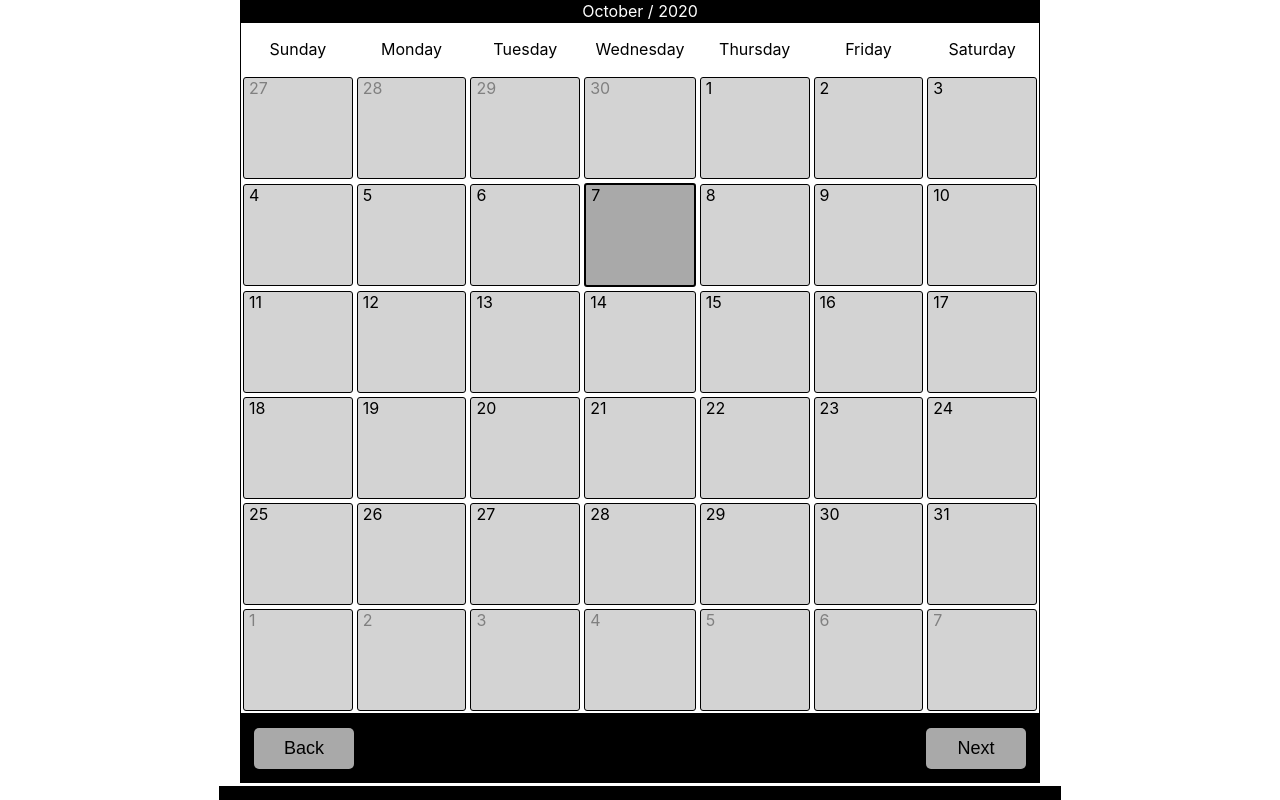
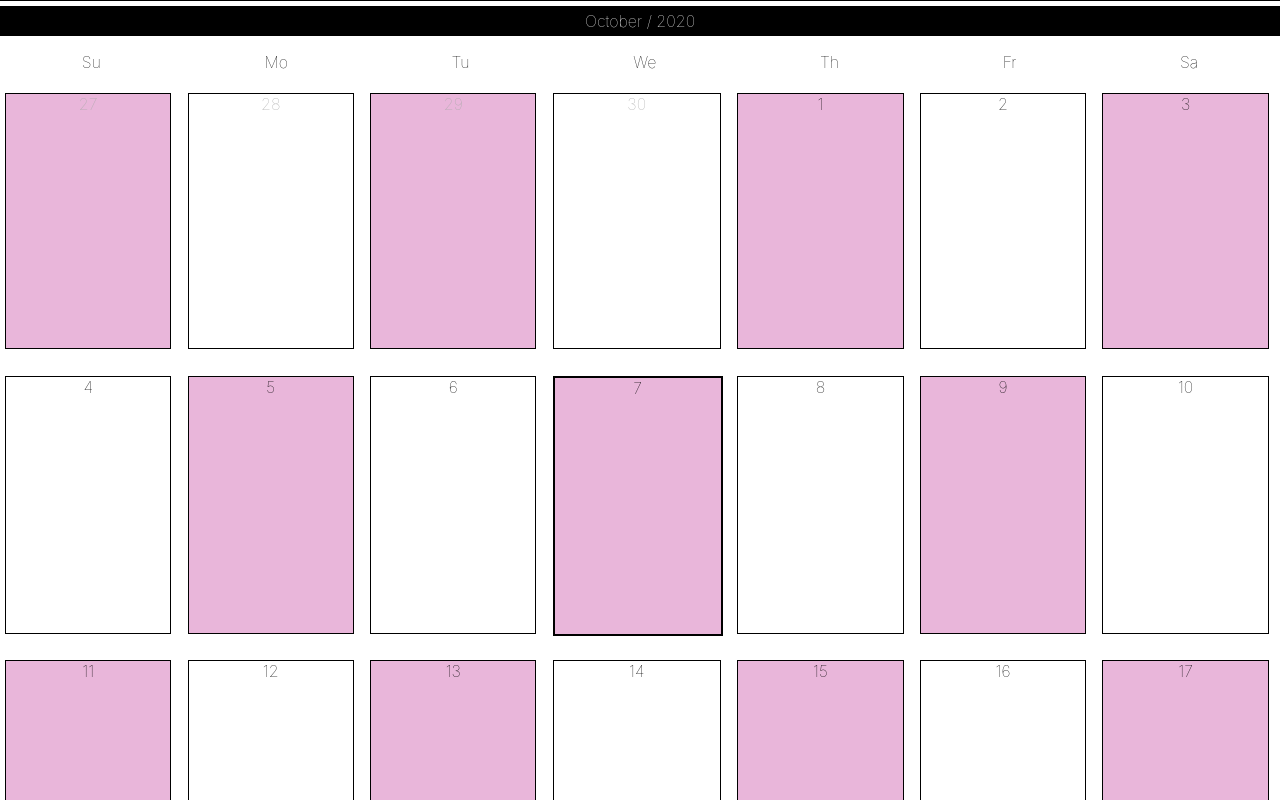
Before and after one commit to fooyongyan/webapp-infinitychain, a React (Create React App) app: page / in a window 1280 px wide. Shown: the top 800 px of the page. Built offline with nearby package versions, Linux system fonts and the light colour scheme.

Commit message:
Made Calendar component in accordance to code base movement

```diff
--- a/src/App/App.js
+++ b/src/App/App.js
@@ -1,13 +1,16 @@
 import React from 'react';
 import Calendar from '../components/Calendar/Calendar';
-import TimeWidget from '../components/TimeWidget/TimeWidget';
 import './App.css';
 
 function App() {
+
+  const daysHeader = ['Su', 'Mo', 'Tu', 'We', 'Th', 'Fr', 'Sa'];
   return (
     <div className="App">
-      <Calendar />
-      <TimeWidget />
+      <Calendar
+          style = {{width: "100%", height: "2000px"}}
+          days = {daysHeader}
+      />
     </div>
   );
 }
--- a/src/components/Calendar/Calendar.css
+++ b/src/components/Calendar/Calendar.css
@@ -1,21 +1,31 @@
 .Calendar {
-    min-width: 800px;
-    max-width: 800px;
-    margin: auto;
+    display: flex;
+    flex-direction: column;
+    border: 1px solid black;
+    font-weight: lighter;
+    padding: 5px;
 }
 
 .Calendar__header {
     color: white;
     background-color: rgb(0, 0, 0);
-    border: 1px solid black;
+    padding: 5px;
+}
+
+.Calendar__labels {
+    display: grid;
+    grid-template-columns: repeat(7, auto);
+    align-content: center;
+    align-items: center;
 }
 
 .Calendar__body{
     display: grid;
-    grid-template-columns: auto auto auto auto auto auto auto;
-    align-content: center;
-    align-items: center;
-    border: 1px solid black;
+    grid-template-columns: repeat(7, auto);
+    grid-template-rows: repeat(7, auto);
+    align-content: stretch;
+    height: 100%;
+    width: 100%;
 }
 
 .Calendar__Controls {
--- a/src/components/Calendar/Calendar.js
+++ b/src/components/Calendar/Calendar.js
@@ -1,17 +1,26 @@
 import React from 'react';
 import './Calendar.css'
-import Day from './Day/Day';
+import Day from '../Day/Day';
 import moment from 'moment';
+
+/*********
+ *
+ *  @props
+ *  year:
+ *  month:
+ *  days displays
+ */
 export default function Calendar (props) {
 
     const current = moment();
     const [config, setConfig] = React.useState({
         month: props.month ? props.month : current.month() + 1,
         year: props.year ? props.year : current.year(),
-        days: [ 'Sunday', 'Monday', 'Tuesday', 'Wednesday', 'Thursday', 'Friday', 'Saturday'],
+        days: props.days ? props.days : [ 'Sunday', 'Monday', 'Tuesday', 'Wednesday', 'Thursday', 'Friday', 'Saturday'],
     });
 
     const begin = (moment(`${config.year}-${config.month}`));
+
     function back() {
         let newMonth = config.month - 1;
         const newConfig = {
@@ -32,6 +41,10 @@ export default function Calendar (props) {
         setConfig(newConfig);
     }
 
+    function onDaysClicked( date, isHighlighted) {
+        console.log(date, isHighlighted);
+    }
+
     function renderDays () {
         const daysInCalender = 42;
         let days = [];
@@ -39,13 +52,15 @@ export default function Calendar (props) {
         for ( let i = 0; i < daysInCalender ; i++ )
         {
             days.push( <Day
-                            key={currMoment.toDate()}
+                            key={i}
                             isCurrentMonth={currMoment.month() + 1 === config.month }
                             dateValue={currMoment.toDate()}
                             day={currMoment.date()}
                             month={currMoment.month()}
                             dayOfMonth={i+1}
                             isCurrentDay = { currMoment.format("YYYY-MM-DD") === moment().format("YYYY-MM-DD") }
+                            isHighlighted = {i%2 == 0}
+                            clicked = {onDaysClicked}
                         />)
             currMoment = currMoment.clone().add(1, 'days');
         }
@@ -53,15 +68,13 @@ export default function Calendar (props) {
     }
 
     return (
-        <div className = "Calendar">
+        <div className = "Calendar" style = {props.style}>
             <div className = "Calendar__header"> {begin.format("MMMM")} / {config.year} </div>
+            <div className = "Calendar__labels">
+                {config.days.map( e => <p key = {e}> {e} </p>)}
+            </div>
             <div className = "Calendar__body">
-                {config.days.map( e => <p key = {e}> {e} </p>)}
                 {renderDays()}
-            </div>
-            <div className = "Calendar__Controls">
-                <div class = "Calendar__Controls__Back"> <button onClick = {ev => {back()}}> Back </button> </div>
-                <div class = "Calendar__Controls__Next"> <button onClick = {ev => {forward()}}> Next </button> </div>
             </div>
         </div>
     );
--- a/src/components/Calendar/Day/Day.css
+++ /dev/null
@@ -1,20 +0,0 @@
-.Calendar__day {
-    border: 1px solid black;
-    margin: 2px;
-    min-width: 100px;
-    min-height: 100px;
-    background-color: lightgray;
-    display: flex;
-    flex-direction: column;
-    padding: 0px;
-    border-radius: 3px;
-}
-
-
-.Calendar__day__selection {
-    height: 100%;
-    font-size: 300%;
-    vertical-align: middle;
-    color: red;
-    margin: 3px;
-}
--- a/src/components/Calendar/Day/Day.js
+++ /dev/null
@@ -1,23 +0,0 @@
-import React from 'react';
-import './Day.css'
-import moment from 'moment';
-export default function Day (props) {
-
-    const [selected, setSelected] = React.useState(false);
-    function onDayClicked() {
-        console.log(moment(props.dateValue).format("YYYY-MM-DD"));
-        setSelected(!selected);
-    }
-    console.log(props.isCurrentDay)
-    const style = {
-        color: props.isCurrentMonth ? null : "grey",
-        border: props.isCurrentDay || selected ? "2px solid black" : null,
-        backgroundColor: props.isCurrentDay ? "darkgrey" : null
-    }
-    return (
-        <div className = "Calendar__day" style={style} onClick={ (ev) => onDayClicked(ev)}>
-            <div style={{textAlign: "left", marginLeft: "5px"}}> { <span> {props.day} </span> } </div>
-            <div className = "Calendar__day__selection"> {selected ? "X" : "" }</div>
-        </div>
-    );
-}
--- /dev/null
+++ b/src/components/Day/Day.css
@@ -0,0 +1,16 @@
+.Day {
+    border: 1px solid black;
+    margin: 5px;
+    background-color: lightgray;
+    display: flex;
+    flex-direction: column;
+    width: 90%;
+    height: 90%;
+    min-width: 50px;
+    min-height: 50px;
+}
+
+.Day :hover {
+    font-weight: bold;
+    color: black;
+}
--- /dev/null
+++ b/src/components/Day/Day.js
@@ -0,0 +1,26 @@
+import React from 'react';
+import './Day.css'
+import moment from 'moment';
+export default function Day (props) {
+
+    const [selected, setSelected] = React.useState(props.isHighlighted);
+    function onDayClicked() {
+        console.log(moment(props.dateValue).format("YYYY-MM-DD"));
+        setSelected(!selected);
+        if ( props.clicked ) {
+            props.clicked(props.dateValue, selected);
+        }
+    }
+
+    const style = {
+        color: props.isCurrentMonth ? null : "darkgrey",
+        border: props.isCurrentDay ? "2px solid black" : null,
+        backgroundColor: selected ? "rgb(233, 182, 218)" : "white",
+    }
+
+    return (
+        <div className = "Day" style={style} onClick={onDayClicked}>
+            <div style = {{width: "100%", height: "100%"}}> {props.day} </div>
+        </div>
+    );
+}
--- a/src/components/TimeWidget/TimeWidget.css
+++ b/src/components/TimeWidget/TimeWidget.css
@@ -1,11 +1,6 @@
 .TimeWidget {
-    font-size: 150%;
     text-align: right;
-    padding: 20px;
-    border: 1px solid black;
+    font-weight: 100;
+    border-bottom: 1px solid black;
     margin: 3px;
-    background-color: black;
-    color: white;
-    font-weight: 100;
-    width: 800px;
 }
```
